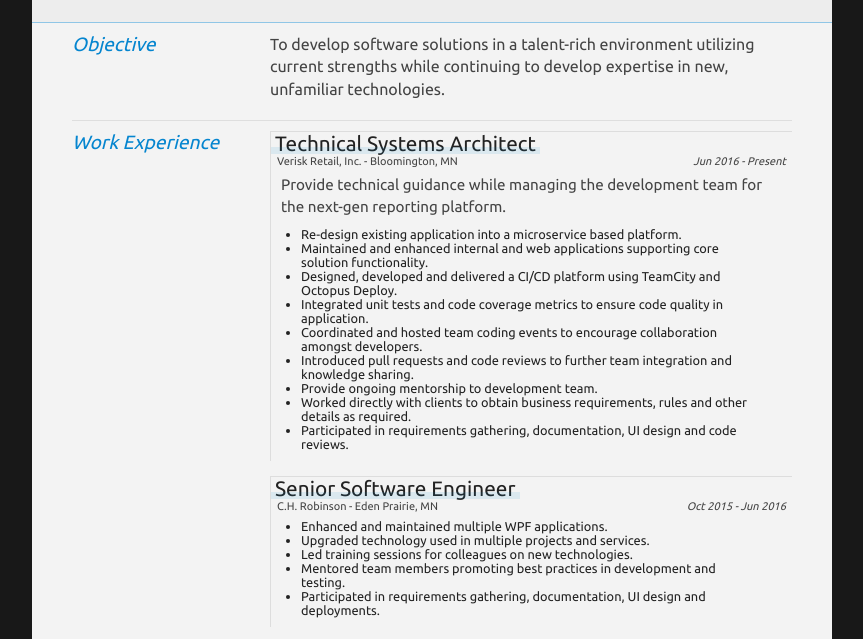
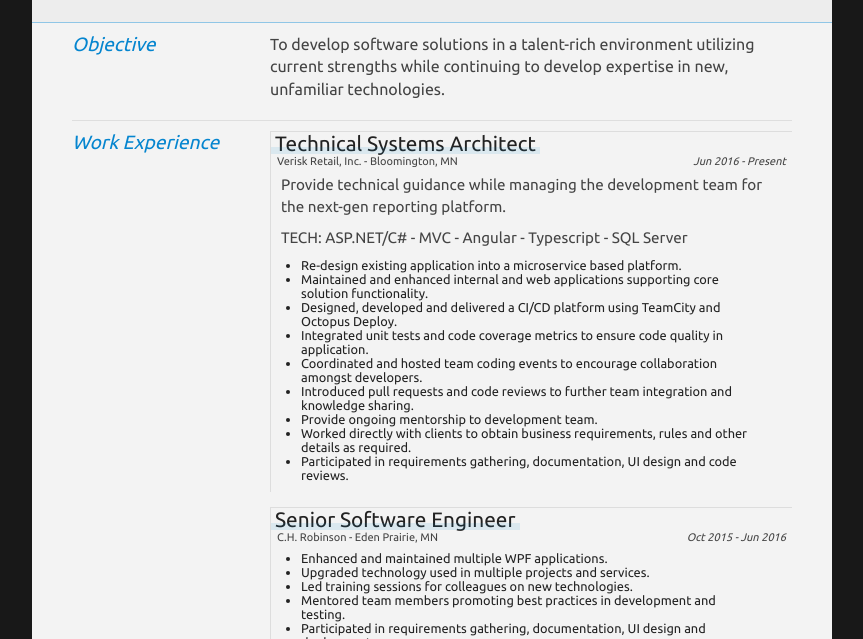
Before and after one commit to jeffrutland/jeffrutland.github.io, a plain HTML site: page index.html in a window 1280 px wide. Shown: the part 159-798 px from the top of the page, without its empty margins (208-1071 px from the left). Drawn offline with Linux system fonts and the light colour scheme.

Commit message:
removing dead link

```diff
--- a/index.html
+++ b/index.html
@@ -30,7 +30,6 @@
 				<div id="contactDetails" class="quickFade delayFour">
 					<ul>
 						<li>e: <a href="mailto:jeff.rutland@gmail.com" target="_blank">jeff.rutland@gmail.com</a></li>
-						<!-- li>w: <a href="http://www.jeffrutland.net">jeffrutland.net</a></li -->
 						<li>m: <a href="tel:612-251-3816">612.251.3816</a></li>
 						<li>g: <a href="https://github.com/jeffrutland">github.com/jeffrutland</a></li>
 					</ul>
@@ -58,18 +57,16 @@
 						<article class="content">
 							<div class="article-title" style="position: relative;">
 								<span></span>
-								<!-- <div class="left-test"></div> -->
 								<h2>Technical Systems Architect</h2>
 							</div>
 							<div class="article-sub-title" style="position: relative;">
-								<!-- <div class="left-test"></div> -->
 								<p class="name-detail">Verisk Retail, Inc. - Bloomington, MN</p>
 								<p class="date-detail">Jun 2016 - Present</p>
 								<div class="clear"></div>
 							</div>
 							<div class="article-details" style="position: relative;">
-								<!-- <div class="left-test"></div> -->
 								<p>Provide technical guidance while managing the development team for the next-gen reporting platform.</p>
+								<p>TECH: ASP.NET/C# - MVC - Angular - Typescript - SQL Server</p>
 								<div class="article-details-list">
 									<ul>
 										<li>Re-design existing application into a microservice based platform.</li>
```
